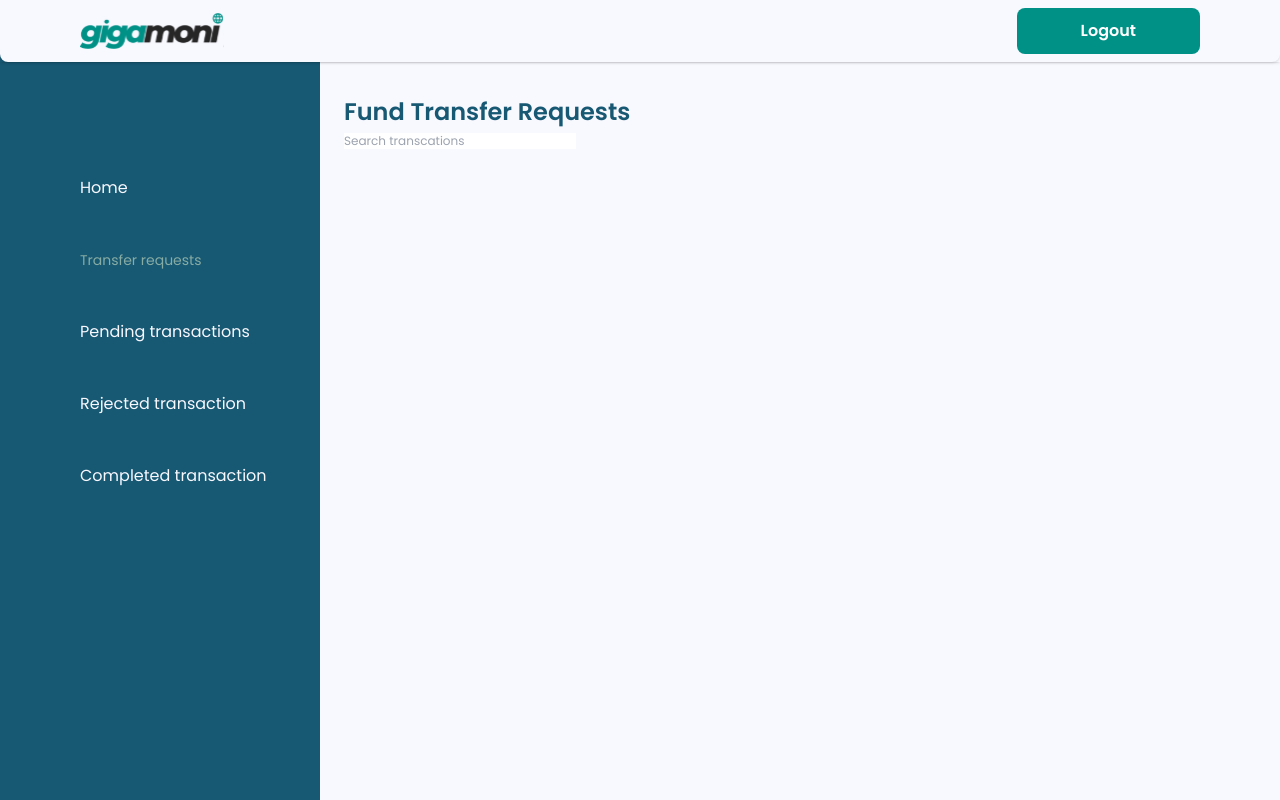
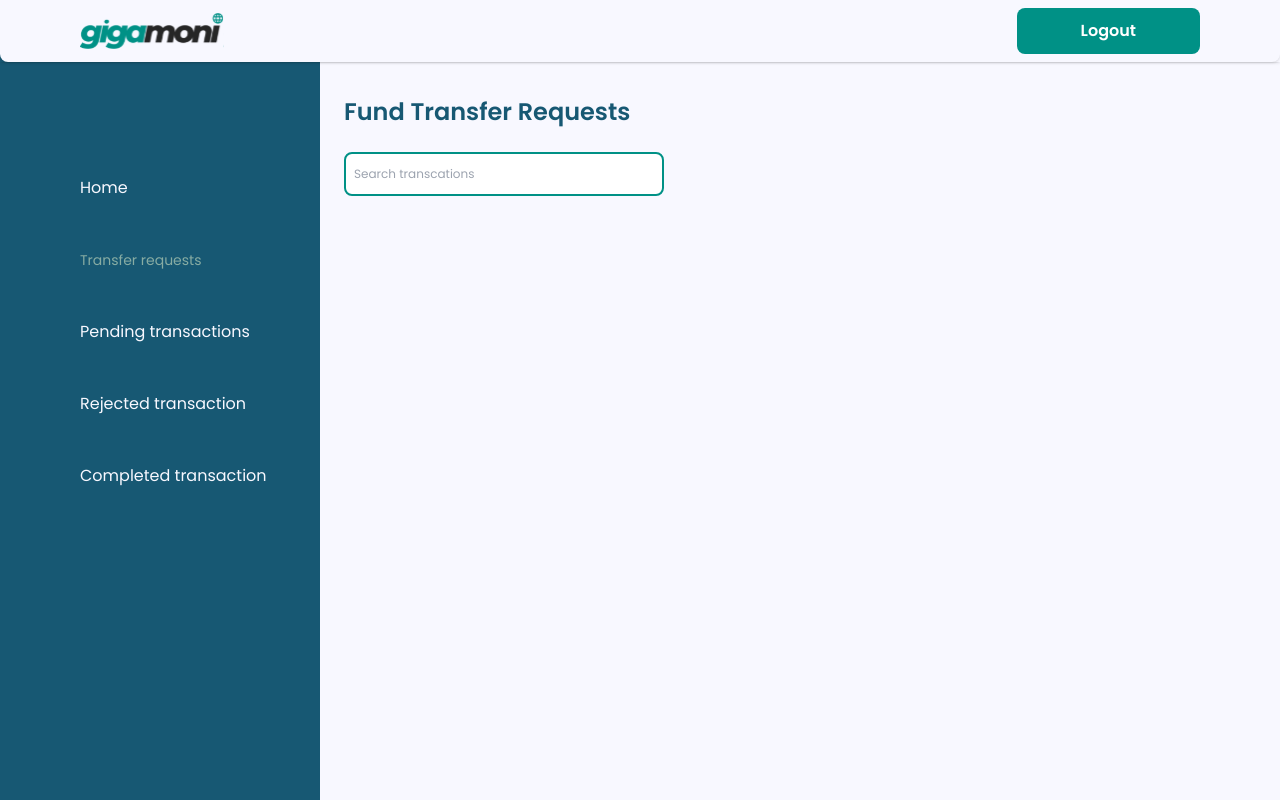
Before and after one commit to himarnoel/gigamoniadmin, a React (Vite) app: page /transfer in a window 1280 px wide. Built offline with nearby package versions, Linux system fonts and the light colour scheme.

Commit message:
transfer

```diff
--- a/src/Paths/Transfer.jsx
+++ b/src/Paths/Transfer.jsx
@@ -6,11 +6,13 @@ const Transfer = () => {
       <p className="text-2xl font-semibold text-[#175873]">
         Fund Transfer Requests
       </p>
-      <input
-        type="text rounded"
-        placeholder="Search transcations"
-        className="appearance-none focus:ring-0 focus: text-xs"
-      />
+      <div className="flex">
+        <input
+          type="text rounded"
+          placeholder="Search transcations"
+          className="appearance-none focus:ring-0 focus:outline-none py-3 px-2 w-[20rem] mt-6 rounded-lg border-2 border-[#009186] text-xs"
+        />
+      </div>
 
       <div className="flex mt-10 w-full h-[1rem]"></div>
     </div>
```
